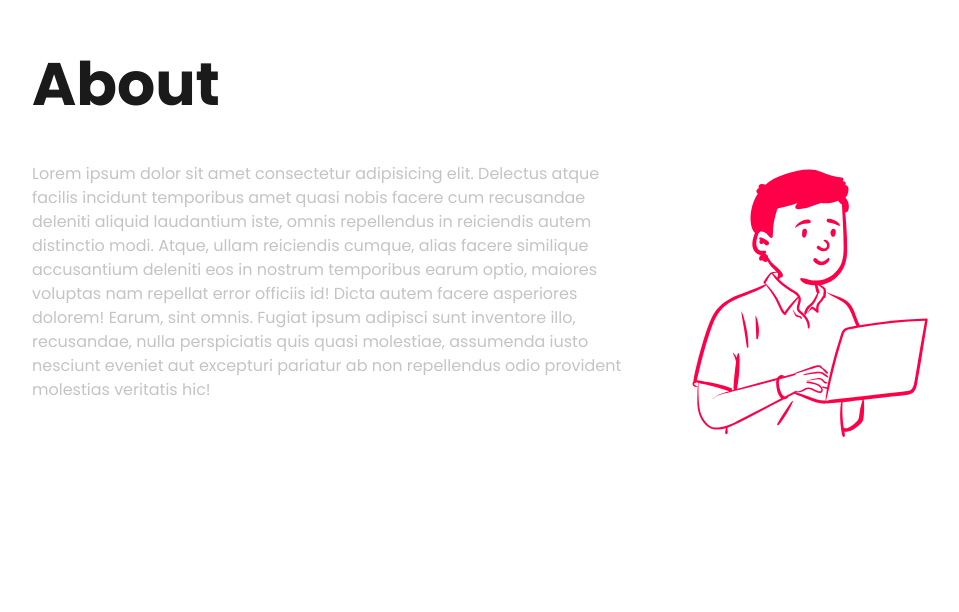
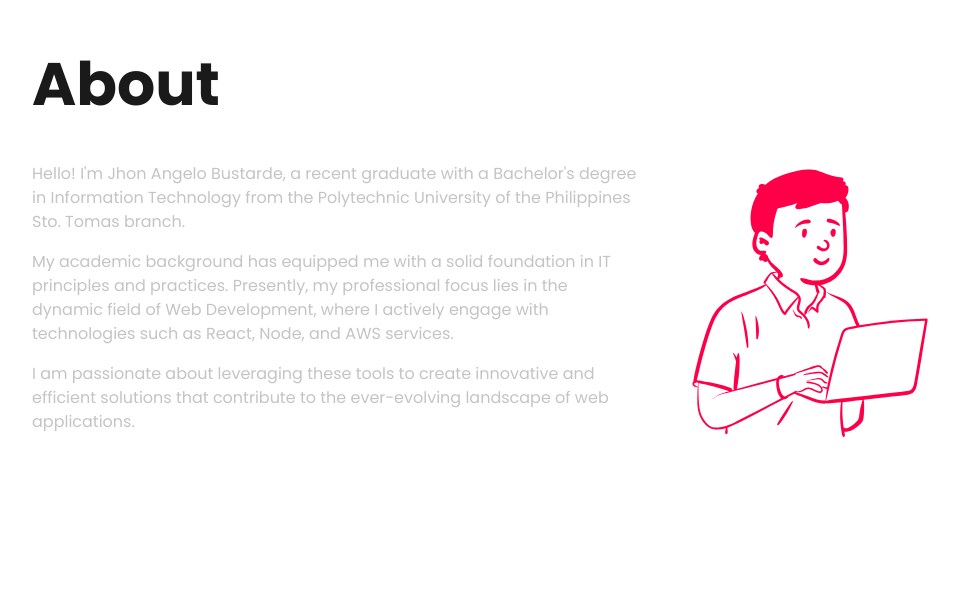
Before and after one commit to jhonangelob/portfolio-v3, a Next.js app: page / in a window 1280 px wide. Shown: the part 636-1248 px from the top of the page, without its empty margins (128-1087 px from the left). Built offline with nearby package versions, Linux system fonts and the light colour scheme.

Commit message:
add about text

```diff
--- a/src/components/About/About.tsx
+++ b/src/components/About/About.tsx
@@ -8,17 +8,23 @@ const About = ({}: AboutProps): React.ReactElement => {
     <section className='wrapper my-20 md:my-40'>
       <div className='header-text-secondary'>About</div>
       <div className='w-full flex flex-col md:flex-row space-x-12'>
-        <div className='w-full text-justify md:text-left md:w-4/6 text-sm md:text-base text-secondary-foreground'>
-          Lorem ipsum dolor sit amet consectetur adipisicing elit. Delectus
-          atque facilis incidunt temporibus amet quasi nobis facere cum
-          recusandae deleniti aliquid laudantium iste, omnis repellendus in
-          reiciendis autem distinctio modi. Atque, ullam reiciendis cumque,
-          alias facere similique accusantium deleniti eos in nostrum temporibus
-          earum optio, maiores voluptas nam repellat error officiis id! Dicta
-          autem facere asperiores dolorem! Earum, sint omnis. Fugiat ipsum
-          adipisci sunt inventore illo, recusandae, nulla perspiciatis quis
-          quasi molestiae, assumenda iusto nesciunt eveniet aut excepturi
-          pariatur ab non repellendus odio provident molestias veritatis hic!
+        <div className='w-full flex flex-col gap-y-4 text-justify md:text-left md:w-4/6 text-sm md:text-base text-secondary-foreground'>
+          <div>
+            Hello! I&apos;m Jhon Angelo Bustarde, a recent graduate with a
+            Bachelor&apos;s degree in Information Technology from the
+            Polytechnic University of the Philippines Sto. Tomas branch.
+          </div>
+          <div>
+            My academic background has equipped me with a solid foundation in IT
+            principles and practices. Presently, my professional focus lies in
+            the dynamic field of Web Development, where I actively engage with
+            technologies such as React, Node, and AWS services.
+          </div>
+          <div>
+            I am passionate about leveraging these tools to create innovative
+            and efficient solutions that contribute to the ever-evolving
+            landscape of web applications.
+          </div>
         </div>
         <div className='w-full md:w-2/6'>
           <div className='relative hidden md:block w-60 h-72'>
--- a/src/components/Certificate/Certificate.tsx
+++ b/src/components/Certificate/Certificate.tsx
@@ -13,7 +13,7 @@ import { certificates } from '@/constants/certificates';
 const Certificate = (): React.ReactElement => {
   return (
     <section className='max-w-5xl w-screen my-12 px-4 md:px-0 flex-center'>
-      <div className='flex-center flex-row flex-wrap mx-10 gap-8 md:gap-10 mt-12'>
+      <div className='flex-center flex-row flex-wrap mx-10 gap-8 md:gap-10 md:mt-12'>
         {certificates.map(
           (item, index) =>
             item.complete && (
--- a/src/components/Technology/Technology.tsx
+++ b/src/components/Technology/Technology.tsx
@@ -58,7 +58,7 @@ const Technology = ({}: TechnologyProps): React.ReactElement => {
             ))}
           </div>
         </div>
-        <div className='w-full md:w-2/6 flex-col flex gap-4'>
+        <div className='w-full md:w-2/6 flex-col flex gap-4 mt-4 md:mt-0'>
           <p className='text-accent-red text-base font-medium'>
             Professional Experience
           </p>
--- a/src/components/Technology/TechnologyCard.tsx
+++ b/src/components/Technology/TechnologyCard.tsx
@@ -19,7 +19,7 @@ const TechnologyCard = ({
   return (
     <HoverCard>
       <HoverCardTrigger asChild>
-        <div className='relative w-[30px] h-[30px] md:w-[35px] md:h-[35px]'>
+        <div className='relative w-[35px] h-[35px]'>
           <Image src={assets} alt={name} fill={true} />
         </div>
       </HoverCardTrigger>
```
